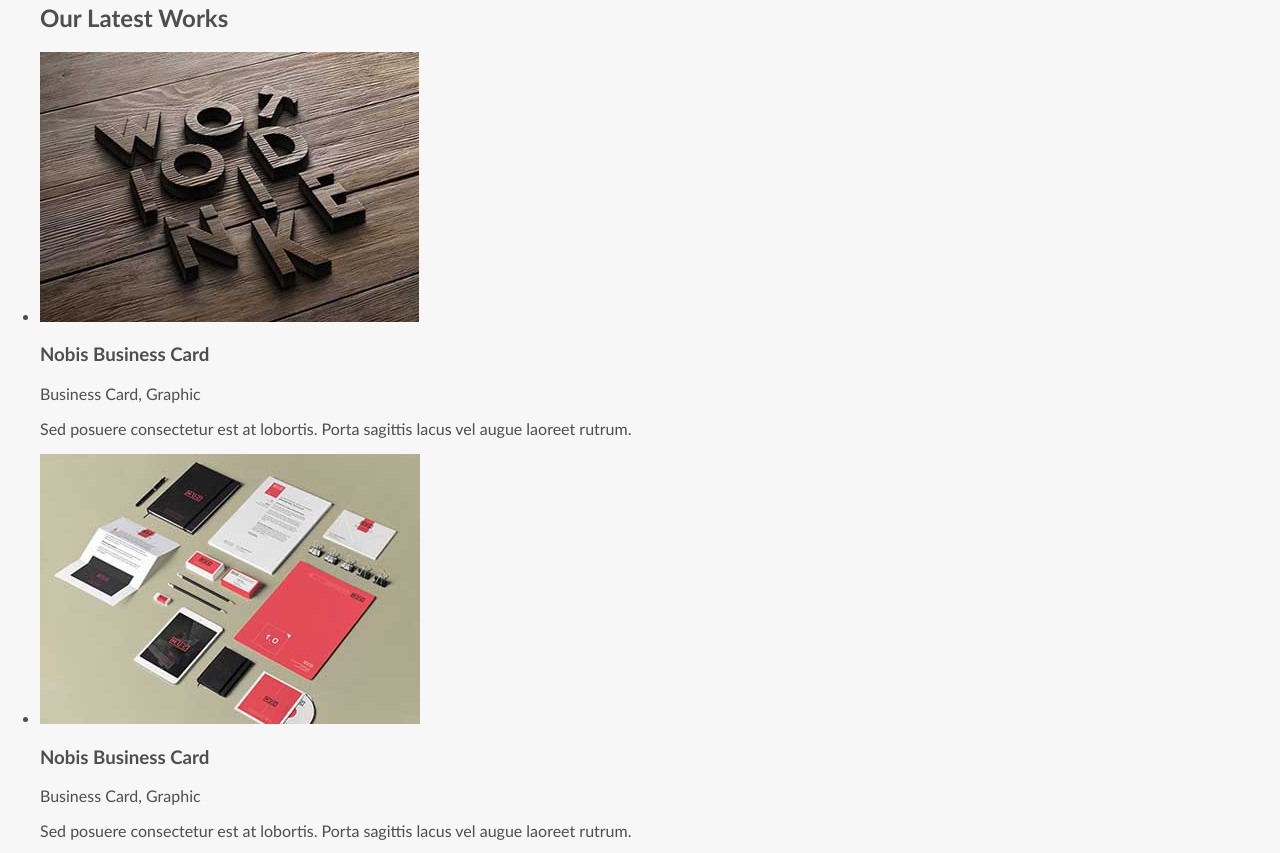
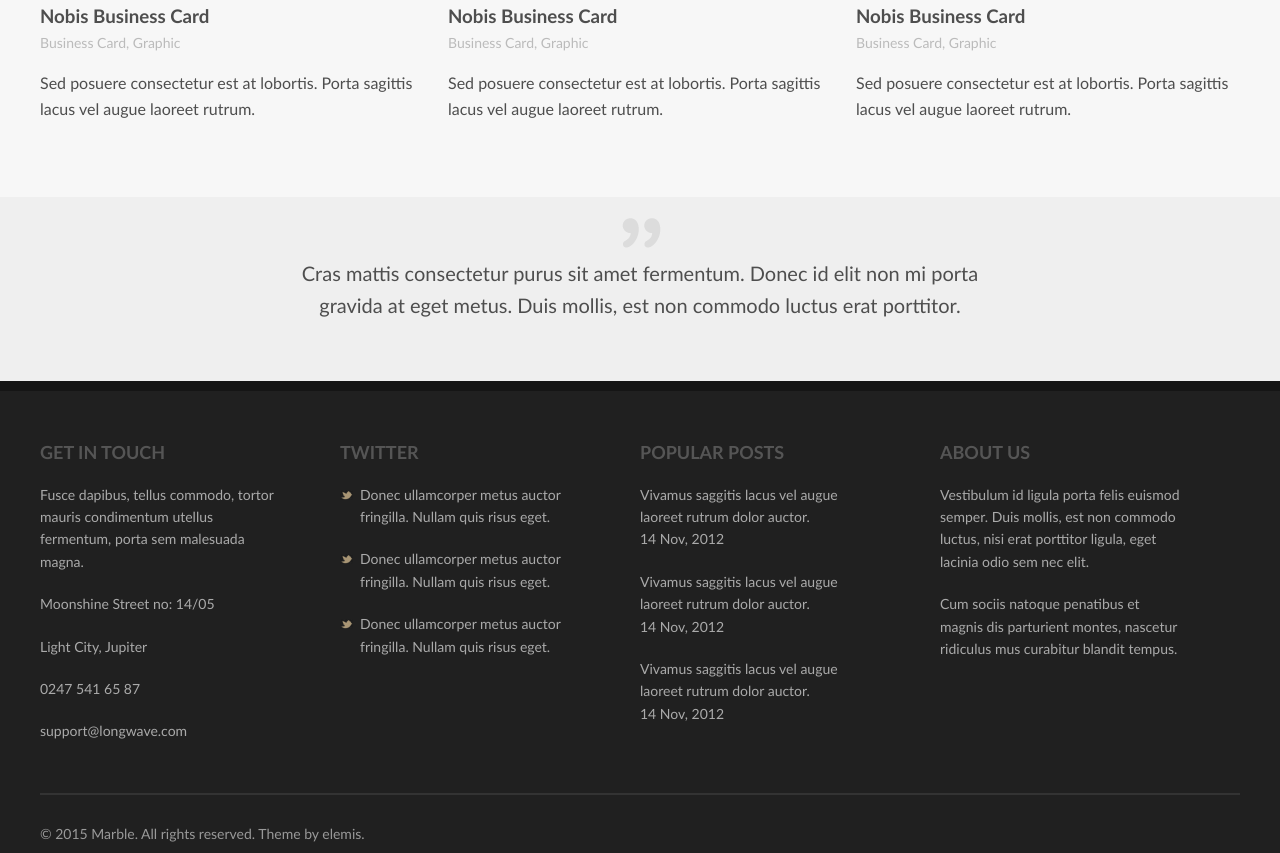
Before and after one commit to katafarkas/html_prac1, a plain HTML site: page index.html in a window 1280 px wide. Shown: the part 1337-2190 px from the top of the page. Drawn offline with Linux system fonts and the light colour scheme.

Commit message:
Desktop design 1

```diff
--- a/style.css
+++ b/style.css
@@ -54,8 +54,7 @@ header nav h2{
 header nav li{
     list-style-type: none;
     float: left;
-    margin-left: 20px;
-    margin-top: 10px;
+    margin: 10px 0 0 20px;
 }
 
 header nav li a{
@@ -77,3 +76,129 @@ header nav li a.current{
     max-height: 500px;
     overflow: hidden;
 }
+
+#selling-points{
+    margin-top: 60px;
+}
+
+#selling-points li{
+    float: left;
+    width: 23%;
+    padding: 1%;
+    text-align: center;
+    list-style-type: none;
+    line-height: 1.6em;
+}
+
+#selling-points:after{
+    display: block;
+    content: "";
+    clear: both;
+}
+
+#latest-work{
+    padding-top: 30px;
+    margin-top: 30px;
+    border-top: 2px solid #e4e4e4;
+}
+
+#latest-work h2{
+    text-transform: uppercase;
+    font-size: 20px;
+    margin-bottom: 40px;
+}
+
+#latest-work li{
+    width: 32%;
+    float: left;
+    list-style-type: none;
+}
+
+#latest-work img{
+    width: 100%;
+}
+
+#latest-work li:nth-child(2){
+    margin: 0 2%;
+}
+
+#latest-work:after{
+    display: block;
+    content: "";
+    clear: both;
+}
+
+#latest-work h3{
+    margin-bottom: 0;
+}
+
+#latest-work p{
+    line-height: 1.6em;
+}
+
+p.tags{
+    color: #bbb;
+    font-size: 14px;
+    margin-top: 5px;
+}
+
+#quote{
+    margin-top: 60px;
+    width: 60%;
+    padding: 40px 20%;
+    background: url(images/quote.png) no-repeat center 20px;
+    background-color: #efefef;
+    color: #4e4e4e;
+    font-size: 20px;
+    line-height: 1.6em;
+    text-align: center;
+}
+
+footer{
+    background: #202020;
+    padding: 30px 0;
+    border-top: 10px solid #151515;
+}
+
+footer h4{
+    margin: 0;
+    color: #555;
+    text-transform: uppercase;
+    font-size: 18px;
+}
+
+footer ul{
+    float: left;
+    width: 25%;
+    list-style-type: none;
+}
+
+footer:after{
+    content: "";
+    display: block;
+    clear: both;
+}
+
+footer li{
+    color: #aaa;
+    width: 80%;
+    margin: 20px 0;
+    font-size: 14px;
+    line-height: 1.6em;
+}
+
+footer li.tw{
+    padding-left: 20px;
+    background: url(images/tweet.png) no-repeat left 6px;
+}
+
+#copyright{
+    clear: both;
+    padding-top: 30px;
+    margin-top: 30px;
+    float: left;
+    width: 100%;
+    border-top: 2px solid #333;
+    color: #999;
+    font-size: 14px;
+}
```
